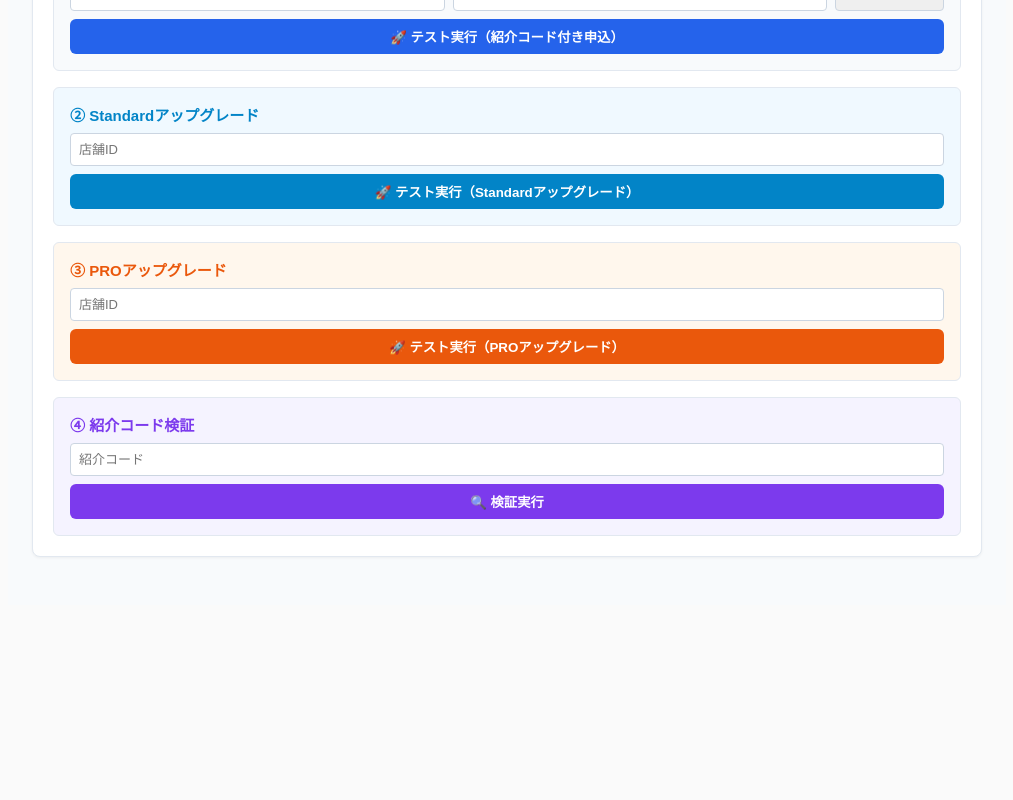
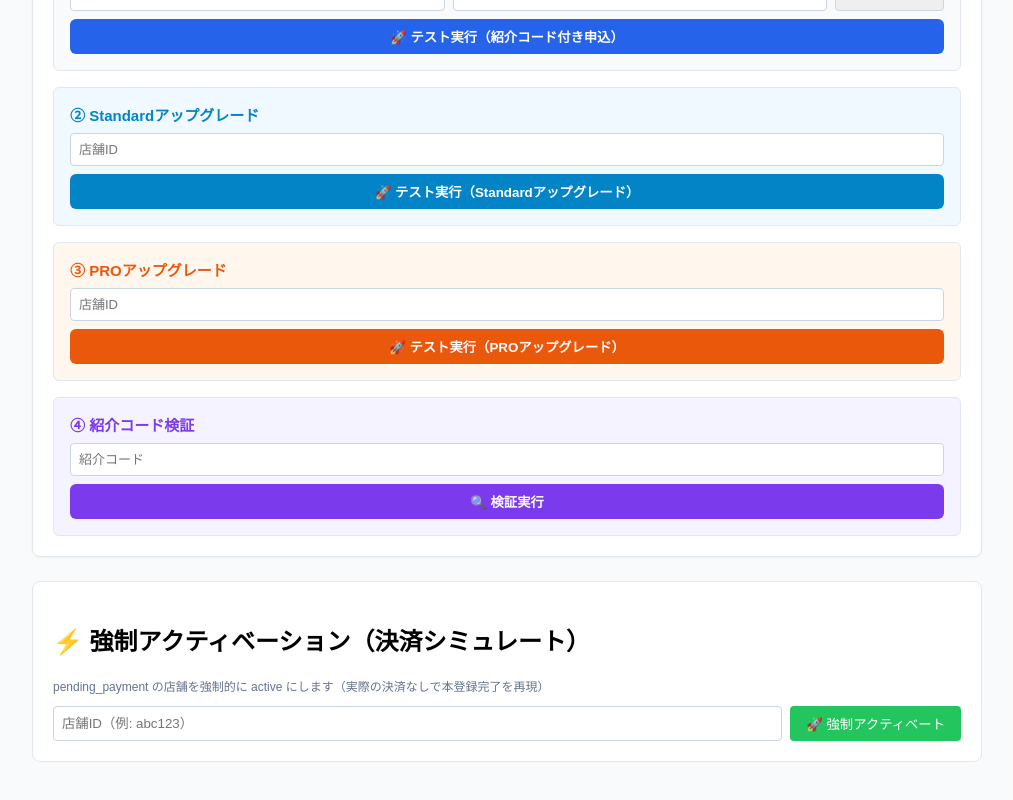
Before and after one commit to thellcishii-lang/push-taro, a Next.js app: page /admin/test-console in a window 1280 px wide. Shown: the part 1047-1847 px from the top of the page, without its empty margins (133-1146 px from the left). Before the commit the page ends 1652 px from the top, so only its background shows below. Built offline with nearby package versions, Linux system fonts and the light colour scheme; no server answers; the database is empty.

Commit message:
Update page.tsx

```diff
--- a/app/admin/test-console/page.tsx
+++ b/app/admin/test-console/page.tsx
@@ -35,6 +35,11 @@ export default function TestConsolePage() {
   const [testBody, setTestBody] = useState('特定端末への個別ピンポイント送信です');
   const [sending, setSending] = useState(false);
   const [sendResult, setSendResult] = useState<any>(null);
+
+  // 強制アクティベーション用
+const [targetShopId, setTargetShopId] = useState('');
+const [activating, setActivating] = useState(false);
+const [activationResult, setActivationResult] = useState<any>(null);
 
   // ⚡️ テスト用店舗発行処理
   const handleCreateTestShop = async () => {
@@ -149,6 +154,43 @@ export default function TestConsolePage() {
       setSending(false);
     }
   };
+
+  const fetchPendingShops = async () => {
+  setLoading(true);
+  try {
+    const res = await fetch('/api/admin/pending-shops');
+    const data = await res.json();
+    // 店舗一覧を表示するためのステートがあればそれを使う
+    // ここでは簡易的に alert で表示するか、別途リスト表示用のステートを作る
+  } catch (err) {
+    console.error(err);
+  } finally {
+    setLoading(false);
+  }
+};
+
+  const handleForceActivate = async () => {
+  if (!targetShopId) {
+    alert('店舗IDを入力してください');
+    return;
+  }
+  setActivating(true);
+  setActivationResult(null);
+  try {
+    const res = await fetch('/api/admin/force-activate', {
+      method: 'POST',
+      headers: { 'Content-Type': 'application/json' },
+      body: JSON.stringify({ shopId: targetShopId }),
+    });
+    const data = await res.json();
+    setActivationResult(data);
+    alert(`✅ アクティベーション完了: ${JSON.stringify(data, null, 2)}`);
+  } catch (err: any) {
+    alert('❌ エラー: ' + err.message);
+  } finally {
+    setActivating(false);
+  }
+};
 
   return (
     <main style={{ padding: 24, maxWidth: 950, margin: '0 auto', fontFamily: 'sans-serif', background: '#f8fafc', minHeight: '100vh' }}>
@@ -478,6 +520,35 @@ export default function TestConsolePage() {
           </div>
         </div>
       </section>
+
+      {/* 強制アクティベーション */}
+<section style={{ background: '#fff', border: '1px solid #e2e8f0', borderRadius: 8, padding: 20, marginBottom: 24 }}>
+  <h2>⚡ 強制アクティベーション（決済シミュレート）</h2>
+  <p style={{ fontSize: 12, color: '#64748b' }}>
+    pending_payment の店舗を強制的に active にします（実際の決済なしで本登録完了を再現）
+  </p>
+  <div style={{ display: 'flex', gap: 8, marginTop: 8 }}>
+    <input
+      type="text"
+      placeholder="店舗ID（例: abc123）"
+      value={targetShopId}
+      onChange={(e) => setTargetShopId(e.target.value)}
+      style={{ flex: 1, padding: 8, border: '1px solid #cbd5e1', borderRadius: 4 }}
+    />
+    <button
+      onClick={handleForceActivate}
+      disabled={activating}
+      style={{ padding: '8px 16px', background: '#22c55e', color: '#fff', border: 'none', borderRadius: 4, cursor: 'pointer' }}
+    >
+      {activating ? '実行中...' : '🚀 強制アクティベート'}
+    </button>
+  </div>
+  {activationResult && (
+    <pre style={{ marginTop: 12, background: '#f1f5f9', padding: 12, borderRadius: 4, fontSize: 12 }}>
+      {JSON.stringify(activationResult, null, 2)}
+    </pre>
+  )}
+</section>
     </main>
   );
 }
```
